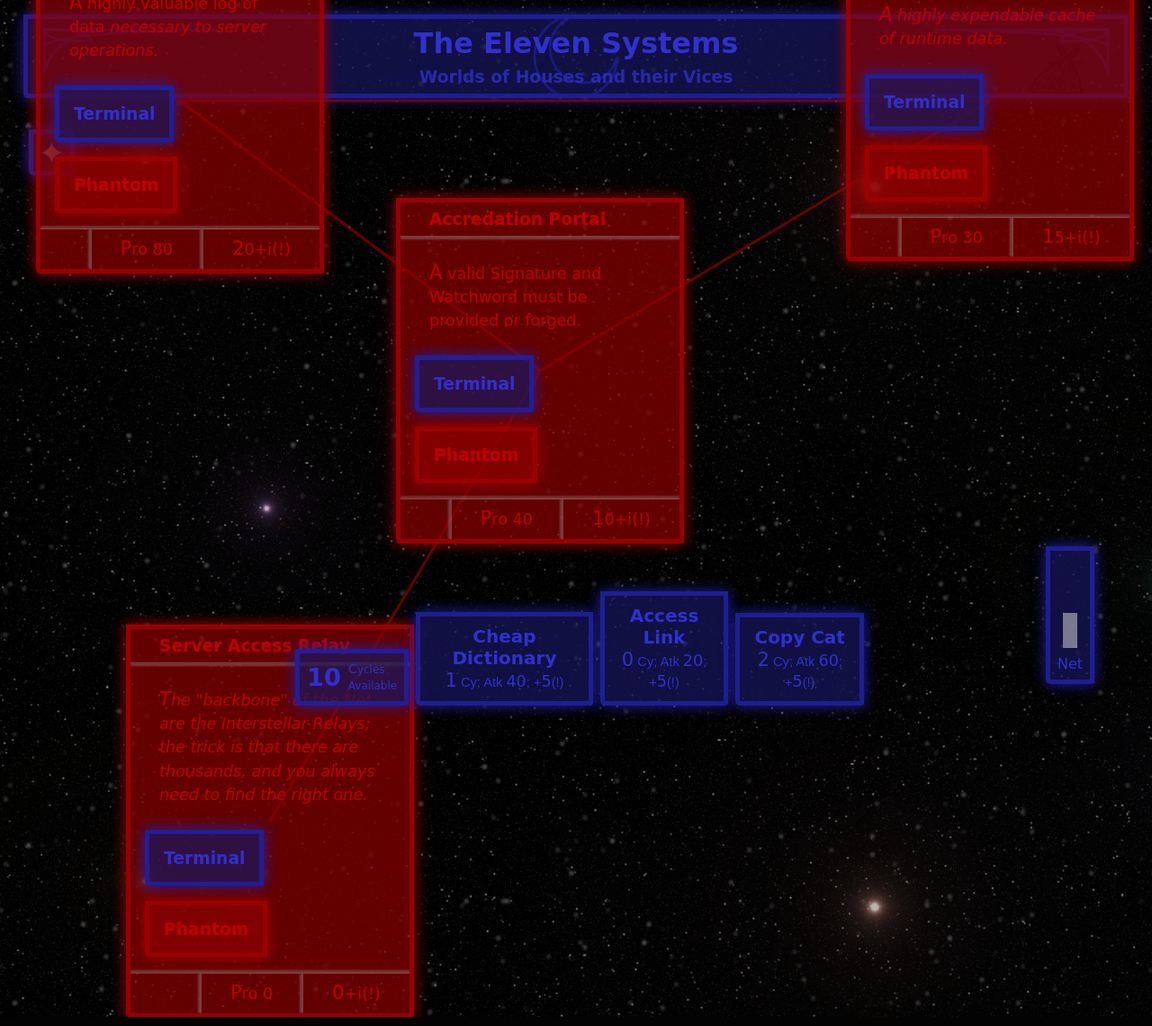
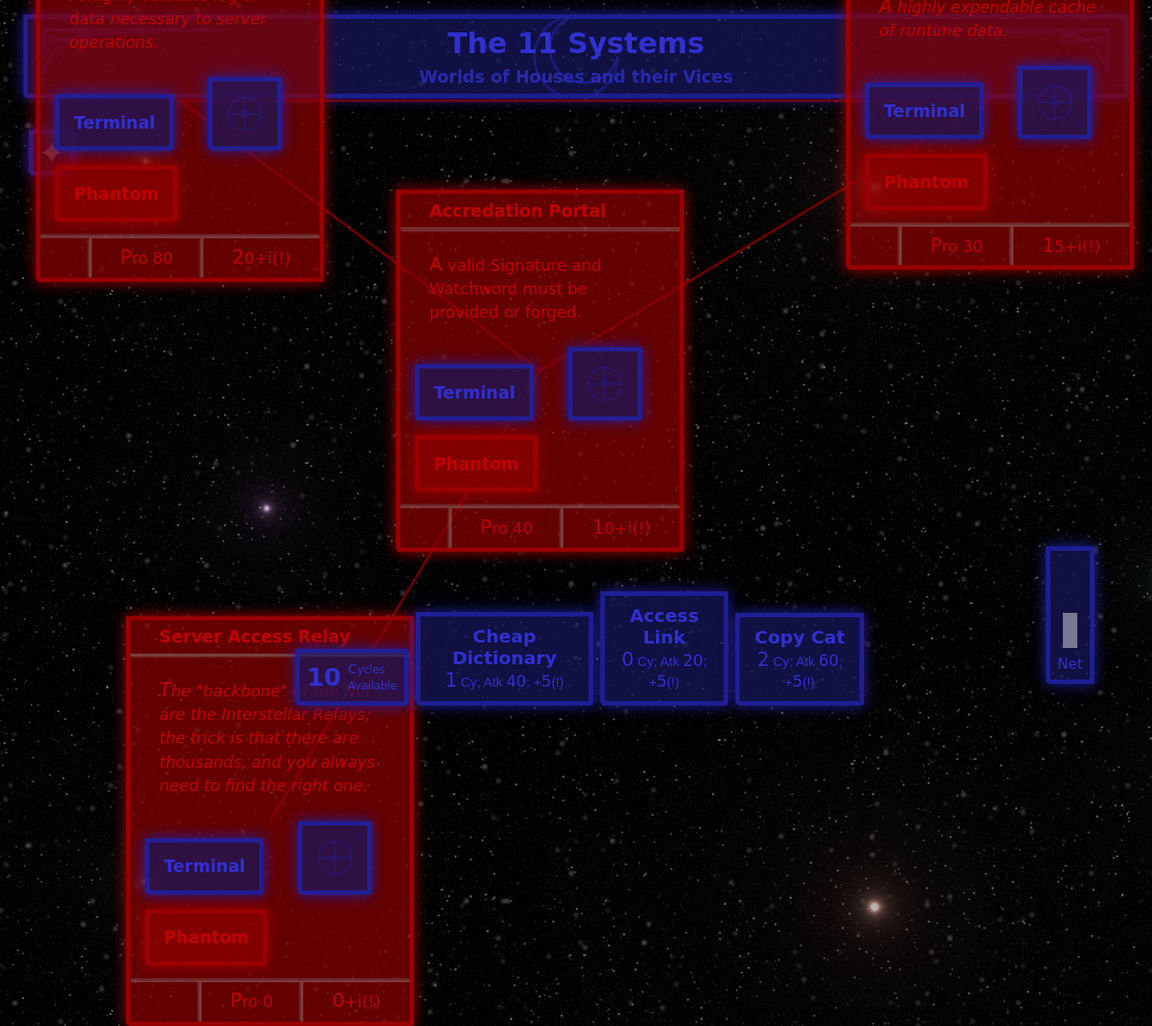
Before and after one commit to sowrd299/HoloprojectedInfamy, a Django app: template game/templates/game/index.html in a window 1280 px wide. Shown: the whole page at 90% size. Run offline with Django 3.2, Linux system fonts and the light colour scheme; the template is opened without the code that fills it: values that come from a table or form of the project are taken from there, others are empty; data comes from the database, SQL or seed files in the repository; some web fonts are replaced.

Commit message:
Usability improvements

```diff
--- a/game/static/game/hacking.js
+++ b/game/static/game/hacking.js
@@ -14,6 +14,15 @@ let area;
 
 
 /*
+Targets a specific node
+*/
+function setTargetNode(node){
+    targetNode = node;
+    display();
+}
+
+
+/*
 Traverses the screen and targeting system across a link
 */
 function traverseLink(link_element) {
@@ -22,11 +31,18 @@ function traverseLink(link_element) {
         let nodeId = nodeIds[i];
         let node = nodes[nodeId];
         if(node != targetNode){
-            targetNode = node;
+            setTargetNode(node);
             break;
         }
     };
-    display();
+}
+
+
+/*
+Is legal target
+*/
+function isLegalTarget(node){
+    return playerNode.linked_nodes.has(node);
 }
 
 
@@ -94,12 +110,18 @@ function setup() {
 
     node_elements = document.getElementsByClassName("hackingnode");
     for(let i = 0; i < node_elements.length; i++){
-        let terminals = node_elements.item(i).getElementsByClassName("hackingterminal");
+        let node = node_elements.item(i);
+        let terminals = node.getElementsByClassName("hackingterminal");
         for(let j = 0; j < terminals.length; j++){
             setVisible(terminals.item(j), false)
         }
 
-        setVisible(node_elements.item(i), nodes[node_elements.item(i).id].is_visible);
+        setVisible(node, nodes[node.id].is_visible);
+
+        // enable moving by targeting nodes
+        node.onclick = function(event){
+            setTargetNode(nodes[node.id]);
+        }
     }
 
     tool_elements = document.getElementsByClassName("hackingtool");
@@ -142,6 +164,7 @@ function display() {
         let node = nodes[node_element.id];
 
         setVisible(node_element.querySelector("#player"), node == playerNode);
+        setVisible(node_element.querySelector("#target"), node == targetNode && isLegalTarget(node));
         setVisible(node_element.querySelector("#enemy"), enemyNodes.has(node));
     }
 
--- a/game/templates/game/index.html
+++ b/game/templates/game/index.html
@@ -27,6 +27,10 @@
                         y1="{{link.node_from.y_pos}}px"
                         x2="{{link.node_to.x_pos}}px"
                         y2="{{link.node_to.y_pos}}px"/>
+                <!--
+                <ellipse class="holored" cx="{{link.node_to.x_pos}}" cy="{{link.node_to.y_pos}}" rx="5" ry="5" />
+                <ellipse class="holored" cx="{{link.node_from.x_pos}}" cy="{{link.node_from.y_pos}}" rx="5" ry="5" />
+                -->
             {% endfor %}
         </svg>
 
@@ -50,6 +54,18 @@
                         <div class="holoblue zoom">
                             <h3 id="name">
                                 Terminal
+                            </h3>
+                        </div>
+                    </div>
+                    <!-- targeting terminal -->
+                    <div id="target" class="hackingterminal">
+                        <div class="holoblue zoom">
+                            <h3 id="name">
+                                <svg height="40" width="40">
+                                    <g transform="scale(0.4,0.4)" >
+                                        {% include 'game/svg/crosshair.html' %}
+                                    </g>
+                                </svg>
                             </h3>
                         </div>
                     </div>
--- /dev/null
+++ b/game/templates/game/svg/crosshair.html
@@ -0,0 +1,4 @@
+<ellipse cx="50" cy="50" rx="46" ry="46" />
+<ellipse cx="50" cy="50" rx="10" ry="10" />
+<line x1="50px" y1="4px" x2="50px" y2="96px" />
+<line x1="4px" y1="50px" x2="96px" y2="50px" />
--- a/home/static/home/style.css
+++ b/home/static/home/style.css
@@ -247,7 +247,7 @@ svg {
     max-height: 80%;
 }
 
-path, line {
+path, line, ellipse {
     stroke-width: 3px;
     fill: #00000000;
 }
@@ -261,12 +261,12 @@ a:hover path.filledicon{
     fill: #e0e0e0a0;
 }
 
-.holoblue path, .holoblue {
-    stroke: #2020a0a0;
+.holored path, .holored line, .holored ellipse, .holored {
+    stroke: #a00000a0;
 }
 
-.holored path, .holored {
-    stroke: #a00000a0;
+.holoblue path, .holoblue line, .holoblue ellipse, .holoblue {
+    stroke: #2020a0a0;
 }
 
 
--- a/home/templates/home/index.html
+++ b/home/templates/home/index.html
@@ -3,6 +3,8 @@
 <html>
 
     <head>
+
+        <title>11 Systems</title>
 
         <!-- load google fonts -->
         <link rel="preconnect" href="https://fonts.gstatic.com">
@@ -39,7 +41,7 @@
                 </svg>
 
                 <!-- the actual header stuff -->
-                <h1>The Eleven Systems</h1>
+                <h1>The 11 Systems</h1>
                 <h3>Worlds of Houses and their Vices</h3>
                 <img src="{% static 'home/img/MaliitusMoth.png' %}"/>
 
```
